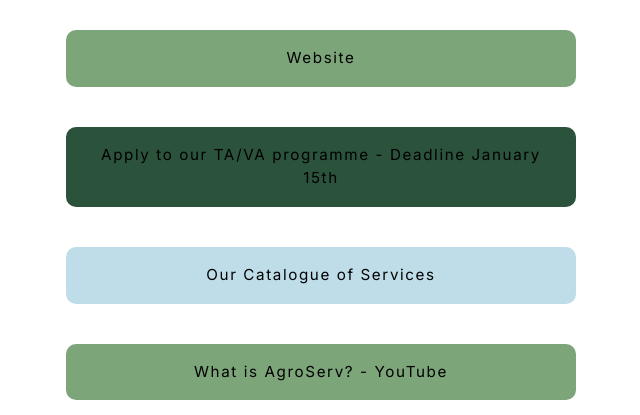
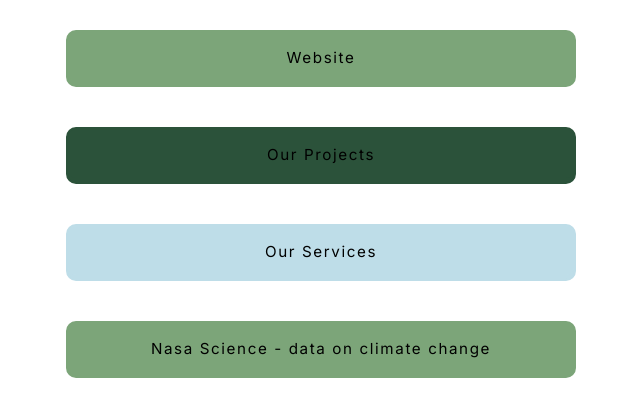
Before and after one commit to anaeeeric/links, a plain HTML site: page index.html in a window 1280 px wide. Shown: the part 359-774 px from the top of the page, without its empty margins (319-959 px from the left). Drawn offline with nearby package versions, Linux system fonts and the light colour scheme.

Commit message:
Update index.html

```diff
--- a/index.html
+++ b/index.html
@@ -34,18 +34,18 @@
       </a>
     </div>
 
-    <div class="links links_second">
-      <a class="links links_second" href="https://bit.ly/AgroServApply" target="_blank"
-        >Apply to our TA/VA programme - Deadline January 15th
+    <div class="links links_first">
+      <a class="links links_second" href="https://www.anaee.eu/projects_2" target="_blank"
+        >Our Projects
       </a>
     </div>
 
-    <div class="links links_third">
-      <a class="links links_third" href="https://bit.ly/agroservcatalogue" target="_blank">Our Catalogue of Services</a>
+    <div class="links links_first">
+      <a class="links links_third" href="https://www.anaee.eu/services" target="_blank">Our Services</a>
     </div>
 
      <div class="links links_first">
-      <a class="links links_first" href="https://bit.ly/WhatIsAgroServ" target="_blank">What is AgroServ? - YouTube</a>
+      <a class="links links_first" href="https://science.nasa.gov/climate-change/" target="_blank">Nasa Science - data on climate change</a>
     </div>
 
     <h2>Follow AnaEE-ERIC on</h2>
@@ -54,7 +54,7 @@
     <div class="channels">
       <a
         class="channels_item"
-        href="https://www.linkedin.com/company/agroserv-eu"
+        href="https://www.linkedin.com/company/anaee-analysis-and-experimentation-on-ecosystems"
         target="_blank"
       >
         <i class="ri-linkedin-box-line ri-3x"></i>
@@ -62,7 +62,7 @@
 
       <a
         class="channels_item"
-        href="https://x.com/AgroServEU"
+        href="https://x.com/anaee_eu"
         target="_blank"
       >
         <i class="ri-twitter-line ri-3x"></i>
```
